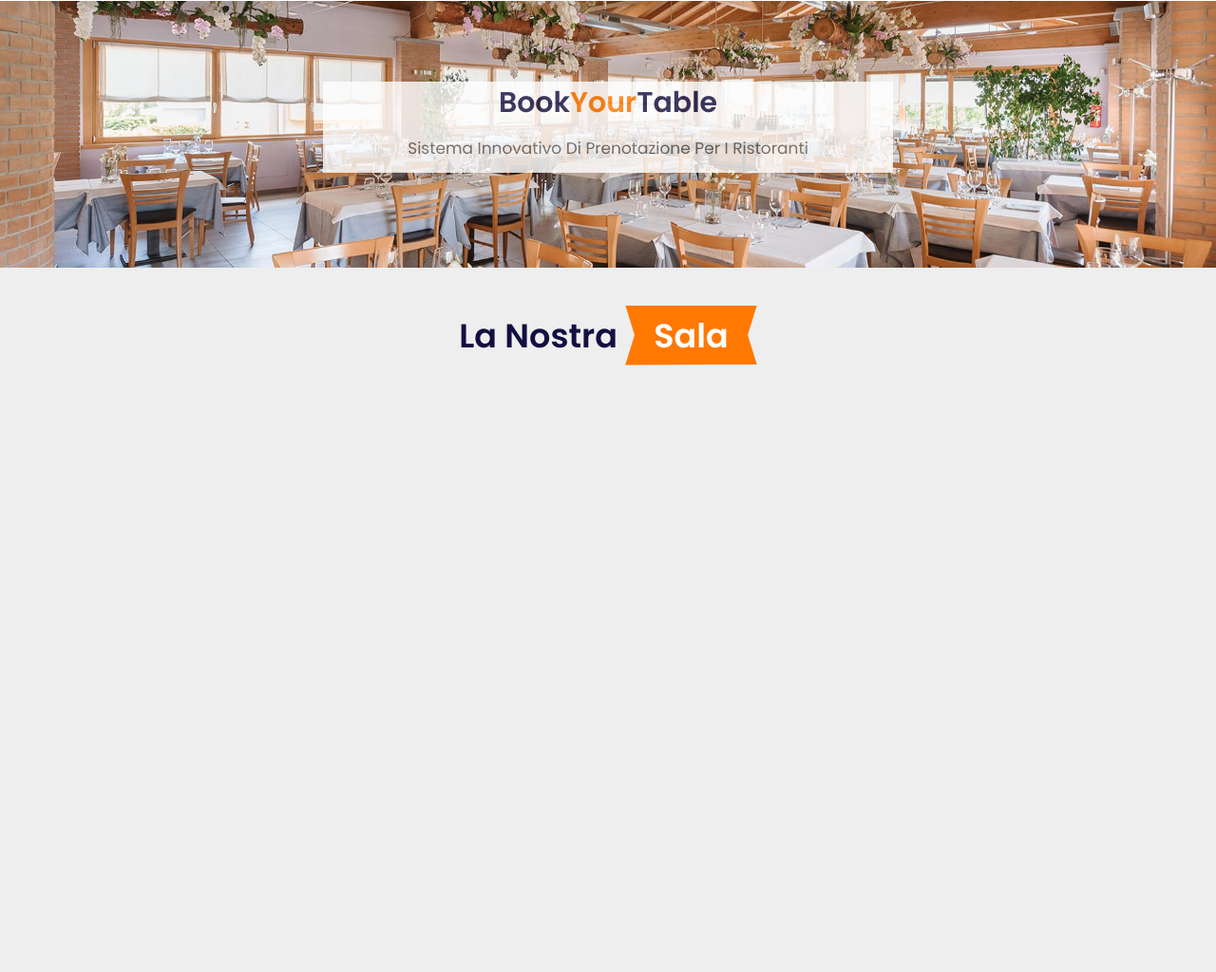
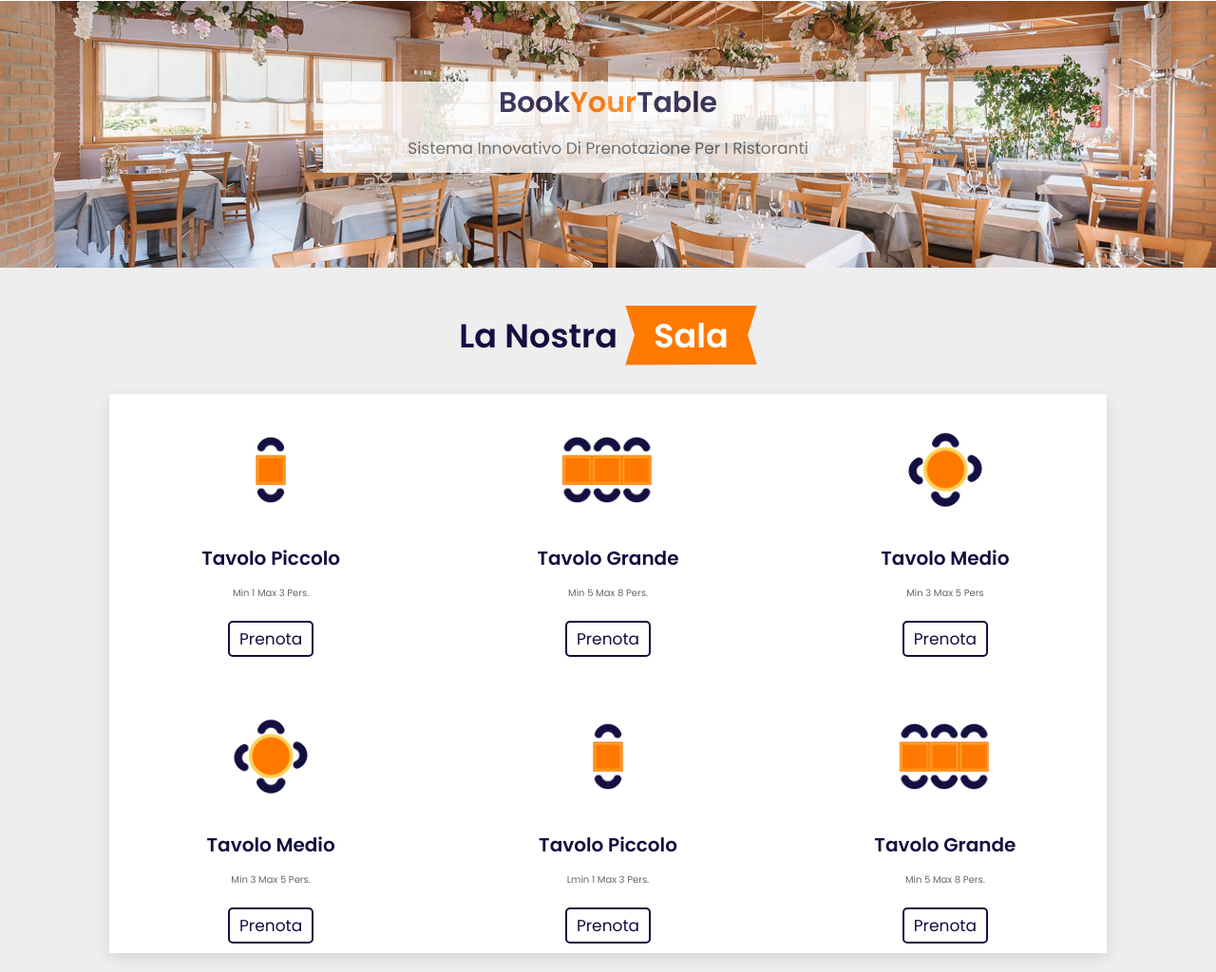
Before and after one commit to IronWolf1203/TW6-BookYourTable, a plain HTML site: page index.html in a window 1280 px wide. Shown: the part 84-1108 px from the top of the page at 95% size. Before the commit the page ends 800 px from the top, so only its background shows below. Drawn offline with Linux system fonts and the light colour scheme.

Commit message:
aggiornamento

```diff
--- a/index.html
+++ b/index.html
@@ -34,9 +34,56 @@
 
 </section>
 
-<section class="features" id="features">
+<section class="reserve" id="reserve">
 
     <h1 class="heading"> la nostra <span>sala</span> </h1>
+
+    <div class="box-container">
+
+        <div class="box">
+            <img src="images/TABLE2.png" alt="">
+            <h3>tavolo piccolo</h3>
+            <p> min 1 max 3 pers.</p>
+            <a href="#" class="btn">prenota</a>
+        </div>
+
+        <div class="box">
+            <img src="images/TABLE6.png" alt="">
+            <h3>tavolo grande</h3>
+            <p>min 5 max 8 pers.</p>
+            <a href="#" class="btn">prenota</a>
+        </div>
+
+        <div class="box">
+            <img src="images/TABLE4.png" alt="">
+            <h3>tavolo medio</h3>
+            <p>min 3 max 5 pers</p>
+            <a href="#" class="btn">prenota</a>
+        </div>
+
+        <div class="box">
+            <img src="images/TABLE4.png" alt="">
+            <h3>tavolo medio</h3>
+            <p>min 3 max 5 pers.</p>
+            <a href="#" class="btn">prenota</a>
+        </div>
+
+        <div class="box">
+            <img src="images/TABLE2.png" alt="">
+            <h3>tavolo piccolo</h3>
+            <p>Lmin 1 max 3 pers.</p>
+            <a href="#" class="btn">prenota</a>
+        </div>
+
+        <div class="box">
+            <img src="images/TABLE6.png" alt="">
+            <h3>tavolo grande</h3>
+            <p>min 5 max 8 pers.</p>
+            <a href="#" class="btn">prenota</a>
+        </div>
+
+
+    </div>
 
 </section>
 
--- a/style.css
+++ b/style.css
@@ -135,3 +135,56 @@ section{
     padding:.5rem 3rem;
     clip-path: polygon(100% 0, 93% 50%, 100% 99%, 0% 100%, 7% 50%, 0% 0%);
 }
+
+.reserve .box-container{
+    display: grid;
+    background: #fff;
+    box-shadow: var(--box-shadow);
+    grid-template-columns: repeat(auto-fit, minmax(30rem , 1fr));
+    gap:1.5rem;
+}
+
+ .reserve .box-container .box{
+     text-align: center;
+     padding: 1rem;
+ }
+
+.reserve .box-container .box:hover{
+    outline: var(--outline-hover);
+    outline-offset: 0rem;
+}
+
+.reserve .box-container .box img{
+    margin:1rem 0;
+    height: 12rem;
+}
+
+.reserve .box-container .box h3{
+    font-size: 2rem;
+    line-height: 1.8;
+    color:var(--black);
+}
+
+.reserve .box-container .box p{
+    font-size: 1rem;
+    line-height: 1.8;
+    color:var(--light-color);
+    padding:1rem 0;
+}
+
+.btn{
+    margin-top: 1rem;
+    display: inline-block;
+    padding:.4rem 1rem;
+    font-size: 1.7rem;
+    border-radius: .5rem;
+    border:.2rem solid var(--black);
+    color:var(--black);
+    cursor: pointer;
+    background: none;
+}
+
+.btn:hover{
+    background: var(--orange);
+    color:#fff;
+}
```
